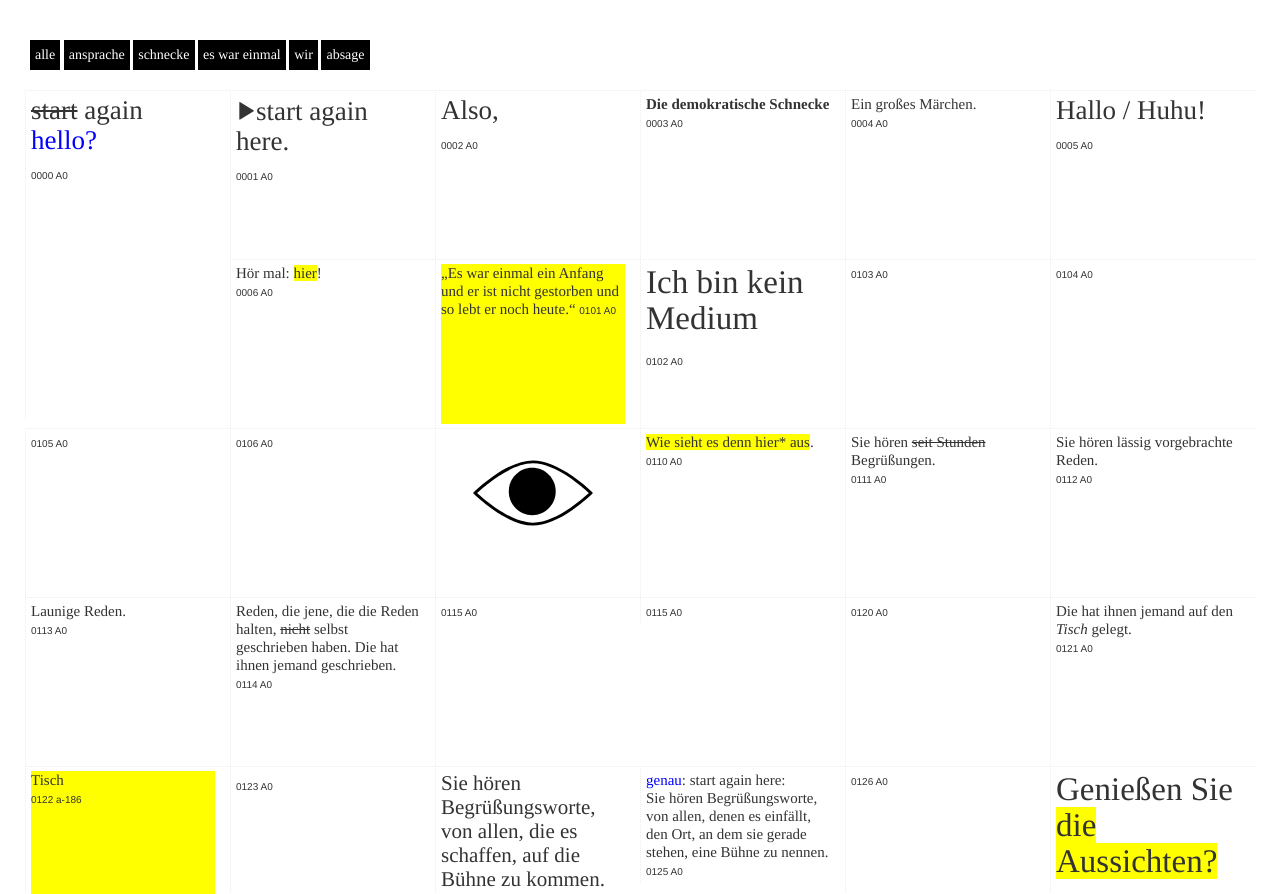
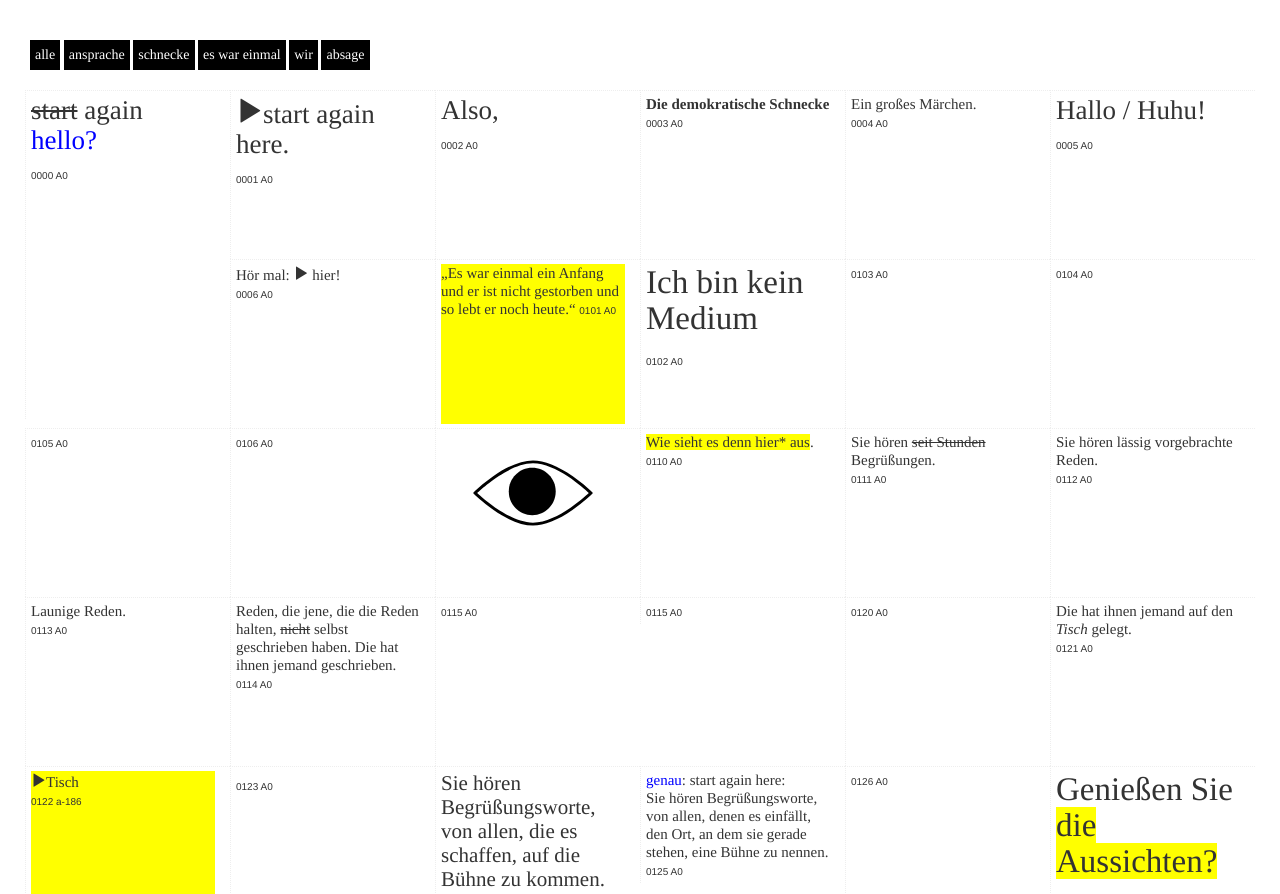
Before and after one commit to alvh/post_schnecke, a Jekyll site: the page built from index.html, in a window 1280 px wide. Shown: the top 894 px of the page. Built offline with Jekyll 4.4.1, drawn with Linux system fonts in a browser that asks for light colours; nearby versions of some CDN libraries.

Commit message:
audio icon

```diff
--- a/_sass/main.scss
+++ b/_sass/main.scss
@@ -19,7 +19,7 @@
 .audio::before {
   content:"\e072";
   font-family: 'Glyphicons Halflings';
-  font-size: 2rem;
+  font-size: 1,5rem;
 }
 
 .strike {
--- a/_texte/0006_A0.html
+++ b/_texte/0006_A0.html
@@ -4,5 +4,5 @@
 tags: >
   "schnecke"
 ---
-Hör mal: <span class="highlight" audio-id="Marker_026">hier</span>!
+Hör mal: <span class="audio" audio-id="Marker_026"> hier</span>!
 <br><span class="nr">0006 A0</span>
--- a/_texte/0122_A0.html
+++ b/_texte/0122_A0.html
@@ -3,5 +3,5 @@
 font: f-small
 note: c-yellow
 ---
-<span class="highlight"   audio-id="Marker_186">Tisch</span>
+<span class="audio" audio-id="Marker_186">Tisch</span>
 <br><span class="nr">0122 a-186</span>
```
Also changed, not shown: 2 other files.
